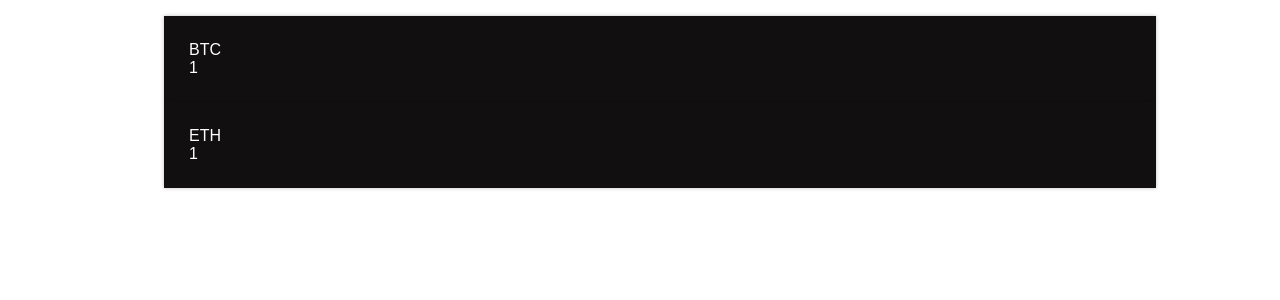
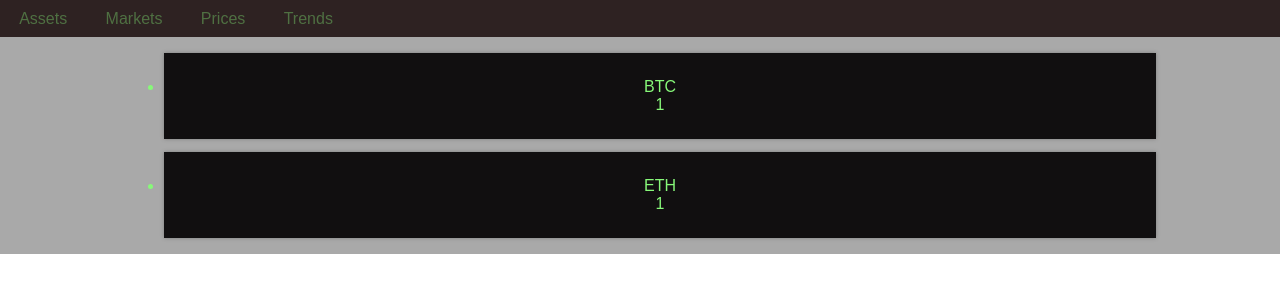
Before and after one commit to renegadefloofer/marketman, a React (Create React App) app: page / in a window 1280 px wide. Shown: the top 300 px of the page. Built offline with nearby package versions, Linux system fonts and the light colour scheme.

Commit message:
adding more styling

```diff
--- a/src/App.js
+++ b/src/App.js
@@ -1,10 +1,31 @@
 import React from 'react';
 import Board from './components/Layout/Board';
+import MainNav from './components/Layout/MainNav';
 import Assets from './components/Pages/Assets';
+import './index.css';
 
 function App() {
+  const navItems = [
+    {
+      title: 'Assets',
+      link: '',
+    },
+    {
+      title: 'Markets',
+      link: '',
+    },
+    {
+      title: 'Prices',
+      link: '',
+    },
+    {
+      title: 'Trends',
+      link: '',
+    },
+  ];
   return (
-    <div>
+    <div className="main">
+      <MainNav navItems={navItems} />
       <Board>
         <Assets />
       </Board>
--- a/src/components/Layout/Board.js
+++ b/src/components/Layout/Board.js
@@ -1,7 +1,7 @@
 import React from 'react';
-
+import classes from './Board.module.css';
 const Board = (props) => {
-  return <div>{props.children}</div>;
+  return <div className={classes.board}>{props.children}</div>;
 };
 
 export default Board;
--- a/src/components/Layout/Board.module.css
+++ b/src/components/Layout/Board.module.css
@@ -0,0 +1,3 @@
+.board {
+  background-color: darkgrey;
+}
--- a/src/components/Layout/Custom/Asset.module.css
+++ b/src/components/Layout/Custom/Asset.module.css
@@ -1,10 +1,11 @@
 .asset {
   font: inherit;
+  text-align: center;
   max-width: 80%;
-  margin: auto;
+  margin: 0.8rem auto;
   padding: 1.5rem;
-  border: 1px solid #110f10;
-  color: white;
+  border: 1px solid #110f1048;
+  color: rgb(135, 248, 121);
   background: #110f10;
   box-shadow: 0 0 4px rgba(0, 0, 0, 0.26);
 }
--- /dev/null
+++ b/src/components/Layout/MainNav.js
@@ -0,0 +1,14 @@
+import classes from './MainNav.module.css';
+import NavItem from '../UI/NavItem';
+
+const MainNav = (props) => {
+  return (
+    <div className={classes.mainnav}>
+      {props.navItems.map((item) => {
+        return <NavItem title={item.title} />;
+      })}
+    </div>
+  );
+};
+
+export default MainNav;
--- /dev/null
+++ b/src/components/Layout/MainNav.module.css
@@ -0,0 +1,7 @@
+.mainnav {
+  color: rgba(136, 248, 121, 0.37);
+  background-color: rgb(46, 34, 34);
+  display: flex;
+  flex-direction: row;
+  justify-content: flex-start;
+}
--- a/src/components/Pages/Assets.js
+++ b/src/components/Pages/Assets.js
@@ -19,7 +19,7 @@
   ];
 
   return (
-    <div>
+    <>
       <ul>
         {AssetsArray.map((asset) => {
           return (
@@ -31,7 +31,7 @@
           );
         })}
       </ul>
-    </div>
+    </>
   );
 };
 
--- /dev/null
+++ b/src/components/UI/NavItem.js
@@ -0,0 +1,7 @@
+import classes from './NavItem.module.css';
+
+const NavItem = (props) => {
+  return <div className={classes.item}>{props.title}</div>;
+};
+
+export default NavItem;
--- /dev/null
+++ b/src/components/UI/NavItem.module.css
@@ -0,0 +1,4 @@
+.item {
+  padding: 0.6rem 1.2rem;
+  font-size: 1rem;
+}
--- a/src/index.css
+++ b/src/index.css
@@ -9,3 +9,10 @@
 body {
   margin: 0;
 }
+
+.main {
+  background-color: beige;
+  display: flex;
+  flex-direction: column;
+  justify-content: flex-start;
+}
```
Also changed, not shown: src/index.js (line endings or trailing spaces).
